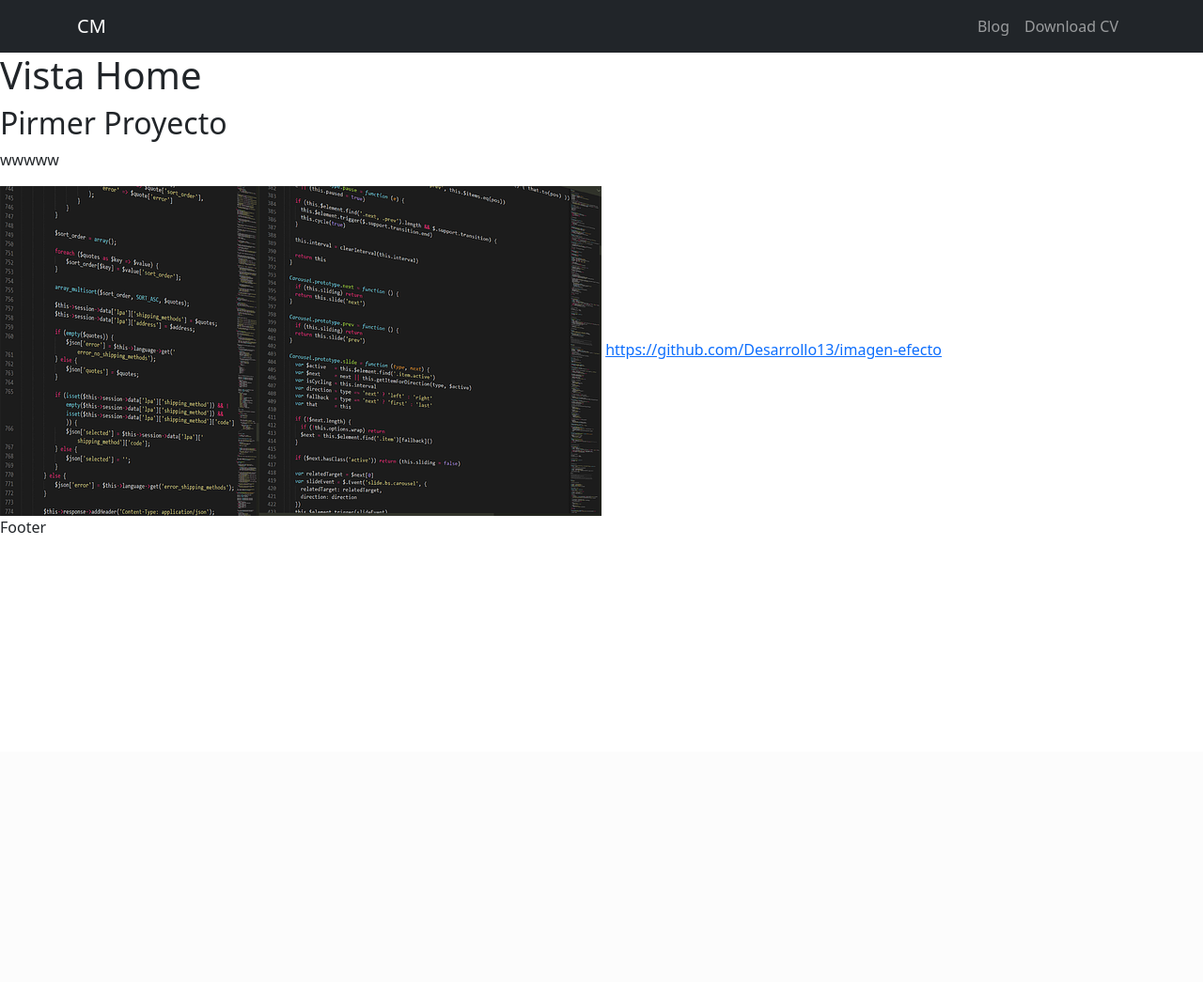
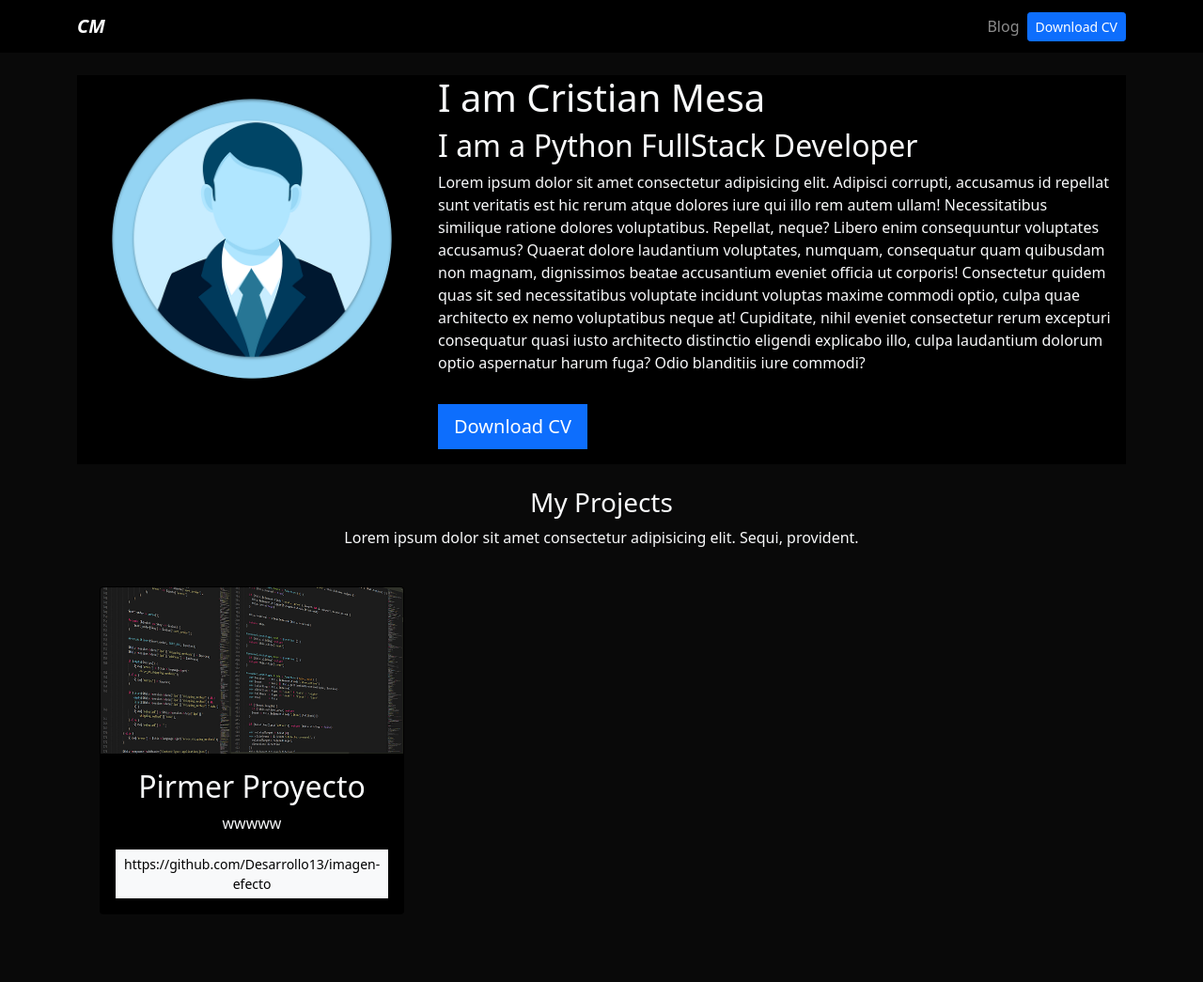
Before and after one commit to Desarrollo13/porfolio_django, a Django app: page / in a window 1280 px wide. Shown: the whole page at 94% size. Before the commit the page ends 567 px from the top, so only its background shows below. Run offline with Django 4.2, Linux system fonts and the light colour scheme; data comes from the database, SQL or seed files in the repository; parts of the project's set-up code (start-up, migrations or seed data) failed here and were passed over.

Commit message:
proyecto finalizado

```diff
--- /dev/null
+++ b/portafolio/static/main.css
@@ -0,0 +1,10 @@
+body{
+ background: #090909;
+}
+.bg-black{
+ background: #000;
+}
+.card-project:hover{
+ border: 1px solid #fff;
+ cursor: pointer;
+}
--- a/portafolio/templates/home.html
+++ b/portafolio/templates/home.html
@@ -1,14 +1,44 @@
 {% extends 'layout.html' %}
 
 {% block content %}
-<h1>Vista Home</h1>
+
+{% load static %}
+<header class="row bg-black">
+ <!-- ocupa el 10% de la pagina -->
+ <div class="col-md-4">
+  <img src="{% static 'porfolio/usuario.png' %}" alt="" class="img-fluid">
+
+ </div>
+ <div class="col-md-8 my-auto">
+  <h1>I am Cristian Mesa </h1>
+  <h2>I am a Python FullStack Developer </h2>
+  <p>Lorem ipsum dolor sit amet consectetur adipisicing elit. Adipisci corrupti, accusamus id repellat sunt veritatis est hic rerum atque dolores iure qui illo rem autem ullam! Necessitatibus similique ratione dolores voluptatibus. Repellat, neque? Libero enim consequuntur voluptates accusamus? Quaerat dolore laudantium voluptates, numquam, consequatur quam quibusdam non magnam, dignissimos beatae accusantium eveniet officia ut corporis! Consectetur quidem quas sit sed necessitatibus voluptate incidunt voluptas maxime commodi optio, culpa quae architecto ex nemo voluptatibus neque at! Cupiditate, nihil eveniet consectetur rerum excepturi consequatur quasi iusto architecto distinctio eligendi explicabo illo, culpa laudantium dolorum optio aspernatur harum fuga? Odio blanditiis iure commodi?</p>
+  <a href="{% static 'porfolio/cv.pdf' %}" target="_blank" class="btn btn-primary btn-lg rounded-0 my-3" >Download CV</a>
+
+ </div>
+</header>
+<div class="row my-4 text-center">
+ <h3>My Projects</h3>
+ <p>Lorem ipsum dolor sit amet consectetur adipisicing elit. Sequi, provident.</p>
+
  {% for project in projects %}
+ <div class="col-md-4 p-4">
+  <div class="card bg-black card-project">
+   <img src="{{project.image.url}}" alt="{{project.title}}" class="card-img-top">
+   <div class="card-body">
     <h2>{{project.title}}</h2>
     <p>{{project.description}}</p>
-<img src="{{project.image.url}}" alt="{{project.title}}">
     {% if project.url %}
-<a href="{{project.url}}">{{project.url}}</a>
+    <a href="{{project.url}}" class="btn btn-light rounded-0 btn-sm" target="_blank">{{project.url}}</a>
     {% endif %}
+
+   </div>
+
+  </div>
+
+ </div>
  {% endfor %}
 
  {% endblock %}
+
+</div>
--- a/portafolio/templates/layout.html
+++ b/portafolio/templates/layout.html
@@ -1,18 +1,24 @@
+{% load static %}
 <!DOCTYPE html>
-<html lang="en">
+<html lang="es">
 <head>
  <meta charset="UTF-8">
  <meta http-equiv="X-UA-Compatible" content="IE=edge">
  <meta name="viewport" content="width=device-width, initial-scale=1.0">
  <title>Django Porfolio</title>
  <link href="https://cdn.jsdelivr.net/npm/bootstrap@5.1.3/dist/css/bootstrap.min.css" rel="stylesheet" integrity="sha384-1BmE4kWBq78iYhFldvKuhfTAU6auU8tT94WrHftjDbrCEXSU1oBoqyl2QvZ6jIW3" crossorigin="anonymous">
+ <!-- Archivos staticos css -->
+ <link rel="stylesheet" href="{% static 'main.css' %}">
 </head>
-<body>
+<body class="text-light">
 
  {% include 'partials/navbar.html' %}
- {% block content %}
- {% endblock %}
- <footer>Footer</footer>
+ <div class="container p-4">
+  {% block content %}
+  {% endblock %}
+
+ </div>
+
 
 </body>
 </html>
--- a/portafolio/templates/partials/navbar.html
+++ b/portafolio/templates/partials/navbar.html
@@ -1,6 +1,7 @@
-<nav class="navbar navbar-expand-lg navbar-dark bg-dark">
+{% load static %}
+<nav class="navbar navbar-expand-lg navbar-dark bg-black">
  <div class="container">
-   <a class="navbar-brand" href="#">CM</a>
+   <a class="navbar-brand fw-bold fst-italic" href="/">CM</a>
    <button class="navbar-toggler" type="button" data-bs-toggle="collapse" data-bs-target="#navbarNav" aria-controls="navbarNav" aria-expanded="false" aria-label="Toggle navigation">
      <span class="navbar-toggler-icon"></span>
    </button>
@@ -8,10 +9,10 @@
      <ul class="navbar-nav ms-auto">
 
        <li class="nav-item">
-         <a class="nav-link" href="#">Blog</a>
+         <a class="nav-link" href="{% url 'blog:posts' %}">Blog</a>
        </li>
-       <li class="nav-item">
-         <a class="nav-link" href="#">Download CV</a>
+       <li class="nav-item d-flex align-items-center">
+         <a class="btn btn-primary btn-sm" href="{% static 'porfolio/CV.pdf' %}" target="_blank">Download CV</a>
        </li>
 
      </ul>
```
Also changed, not shown: blog/templates/post_detail.html (+10 -5 lines), blog/templates/posts.html (+19 -6 lines), requirements.txt (added, +7 -0 lines), portafolio/static/porfolio/usuario.png (added), 2 other files. Lines whose indentation alone changed are shown as unchanged.
